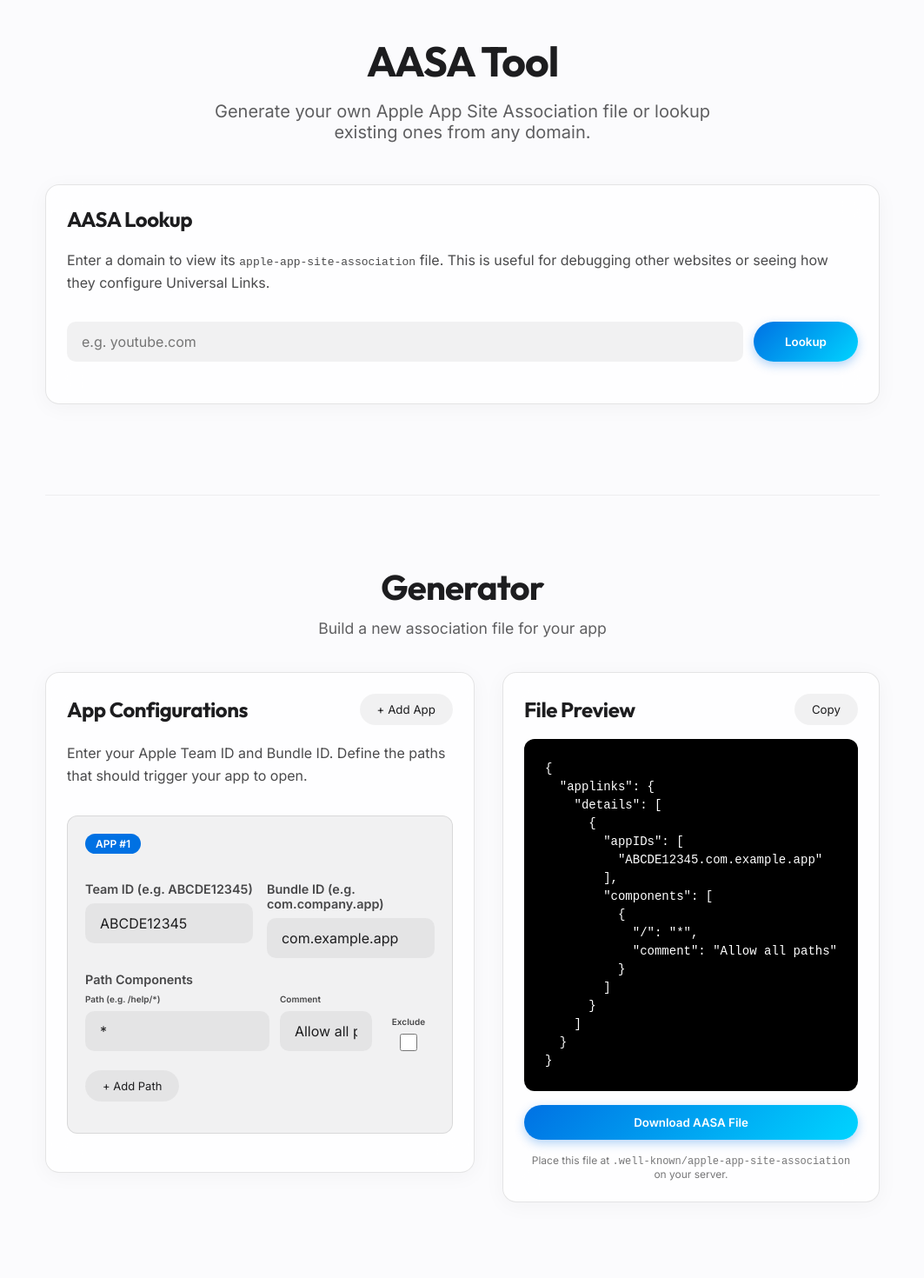
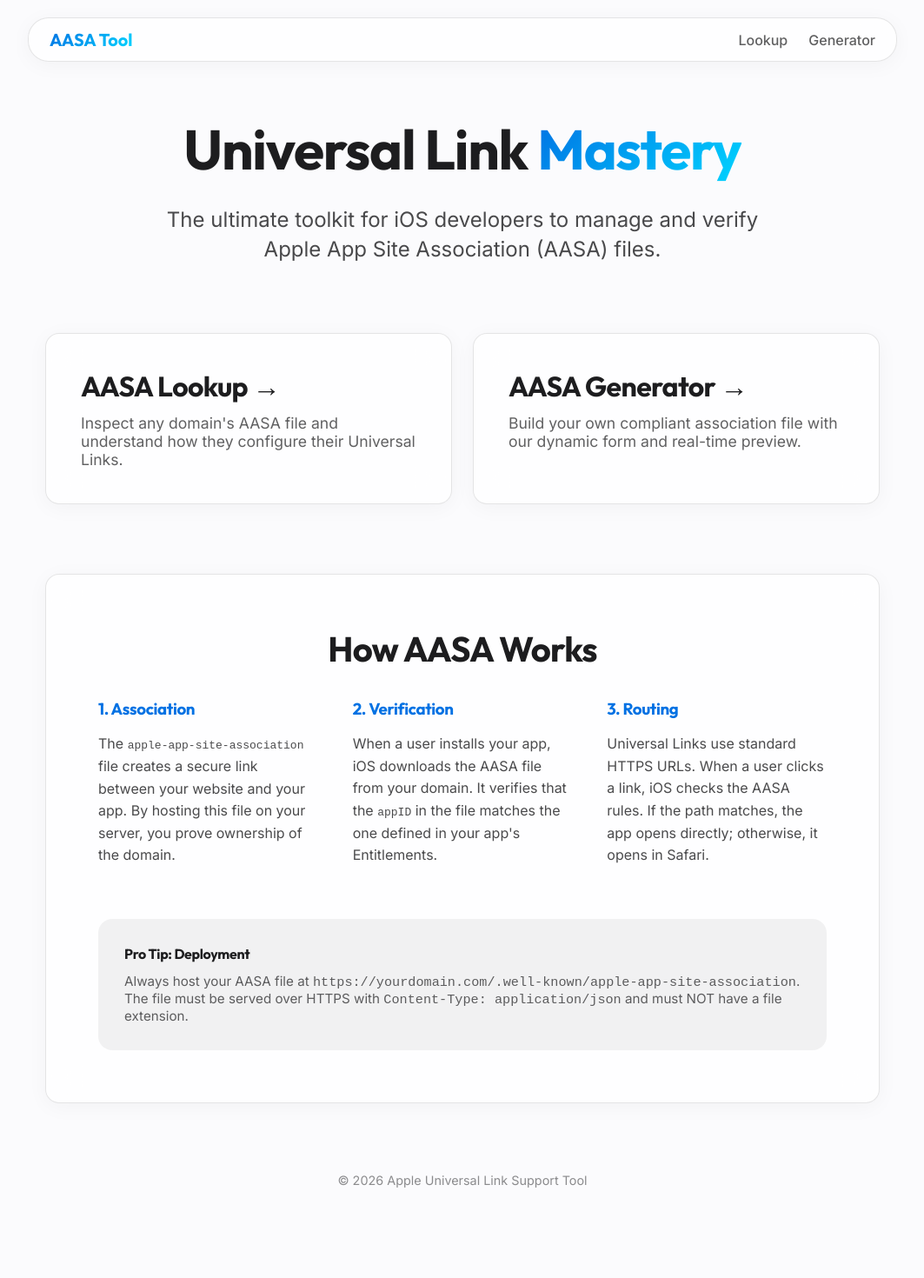
Before and after one commit to mirhadiali/aasa-generator, a Next.js app: page / in a window 1280 px wide. Shown: the top 1470 px of the page at 87% size, without its empty margins (108-1171 px from the left). After the commit the page ends 1446 px from the top, so only its background shows below. Built offline with nearby package versions, Linux system fonts and the light colour scheme.

Commit message:
Split lookup and generator pages, add About section, and premium landing page

```diff
--- a/app/layout.tsx
+++ b/app/layout.tsx
@@ -13,9 +13,11 @@ const geistMono = Geist_Mono({
 });
 
 export const metadata: Metadata = {
-  title: "Create Next App",
-  description: "Generated by create next app",
+  title: "AASA Mastery - Apple App Site Association Tool",
+  description: "The ultimate developer toolkit for Universal Links. Generate and lookup AASA files with ease.",
 };
+
+import Navbar from "@/components/Navbar";
 
 export default function RootLayout({
   children,
@@ -25,6 +27,7 @@ export default function RootLayout({
   return (
     <html lang="en">
       <body className={`${geistSans.variable} ${geistMono.variable}`}>
+        <Navbar />
         {children}
       </body>
     </html>
--- a/app/page.tsx
+++ b/app/page.tsx
@@ -1,35 +1,62 @@
-import AasaGenerator from "@/components/AasaGenerator";
-import AasaLookup from "@/components/AasaLookup";
+import Link from 'next/link';
 
 export default function Home() {
   return (
     <main className="app-container">
-      <header style={{ marginBottom: '48px', textAlign: 'center' }}>
-        <h1 style={{ fontSize: '3rem', marginBottom: '16px' }}>AASA Tool</h1>
-        <p style={{ fontSize: '1.25rem', opacity: 0.7, maxWidth: '600px', margin: '0 auto' }}>
-          Generate your own Apple App Site Association file or lookup existing ones from any domain.
+      <header style={{ marginBottom: '80px', textAlign: 'center' }}>
+        <h1 style={{ fontSize: '4rem', marginBottom: '24px', fontWeight: 800 }}>
+          Universal Link <span style={{ background: 'var(--accent-gradient)', WebkitBackgroundClip: 'text', WebkitTextFillColor: 'transparent' }}>Mastery</span>
+        </h1>
+        <p style={{ fontSize: '1.5rem', opacity: 0.8, maxWidth: '700px', margin: '0 auto', lineHeight: 1.4 }}>
+          The ultimate toolkit for iOS developers to manage and verify Apple App Site Association (AASA) files.
         </p>
       </header>
 
-      <section style={{ marginBottom: '64px' }}>
-        <AasaLookup />
+      <div style={{ display: 'grid', gridTemplateColumns: '1fr 1fr', gap: '24px', marginBottom: '80px' }}>
+        <Link href="/lookup" className="glass" style={{ padding: '40px', textDecoration: 'none', color: 'inherit' }}>
+          <h2 style={{ fontSize: '2rem', marginBottom: '12px' }}>AASA Lookup →</h2>
+          <p style={{ opacity: 0.7, fontSize: '1.1rem' }}>Inspect any domain's AASA file and understand how they configure their Universal Links.</p>
+        </Link>
+        <Link href="/generator" className="glass" style={{ padding: '40px', textDecoration: 'none', color: 'inherit' }}>
+          <h2 style={{ fontSize: '2rem', marginBottom: '12px' }}>AASA Generator →</h2>
+          <p style={{ opacity: 0.7, fontSize: '1.1rem' }}>Build your own compliant association file with our dynamic form and real-time preview.</p>
+        </Link>
+      </div>
+
+      <section className="glass" style={{ padding: '60px', marginBottom: '80px' }}>
+        <h2 style={{ fontSize: '2.5rem', marginBottom: '32px', textAlign: 'center' }}>How AASA Works</h2>
+        <div style={{ display: 'grid', gridTemplateColumns: 'repeat(auto-fit, minmax(250px, 1fr))', gap: '40px' }}>
+          <div>
+            <h3 style={{ marginBottom: '16px', color: 'var(--primary)' }}>1. Association</h3>
+            <p style={{ lineHeight: 1.6, opacity: 0.8 }}>
+              The <code>apple-app-site-association</code> file creates a secure link between your website and your app. By hosting this file on your server, you prove ownership of the domain.
+            </p>
+          </div>
+          <div>
+            <h3 style={{ marginBottom: '16px', color: 'var(--primary)' }}>2. Verification</h3>
+            <p style={{ lineHeight: 1.6, opacity: 0.8 }}>
+              When a user installs your app, iOS downloads the AASA file from your domain. It verifies that the <code>appID</code> in the file matches the one defined in your app's Entitlements.
+            </p>
+          </div>
+          <div>
+            <h3 style={{ marginBottom: '16px', color: 'var(--primary)' }}>3. Routing</h3>
+            <p style={{ lineHeight: 1.6, opacity: 0.8 }}>
+              Universal Links use standard HTTPS URLs. When a user clicks a link, iOS checks the AASA rules. If the path matches, the app opens directly; otherwise, it opens in Safari.
+            </p>
+          </div>
+        </div>
+
+        <div style={{ marginTop: '60px', padding: '30px', background: 'var(--input-bg)', borderRadius: '16px' }}>
+          <h4 style={{ marginBottom: '12px' }}>Pro Tip: Deployment</h4>
+          <p style={{ opacity: 0.7, fontSize: '0.95rem' }}>
+            Always host your AASA file at <code>https://yourdomain.com/.well-known/apple-app-site-association</code>.
+            The file must be served over HTTPS with <code>Content-Type: application/json</code> and must NOT have a file extension.
+          </p>
+        </div>
       </section>
 
-      <div style={{ height: '40px' }}></div>
-      <hr style={{ border: 'none', borderTop: '1px solid var(--card-border)', marginBottom: '80px', opacity: 0.5 }} />
-
-      <div style={{ textAlign: 'center', marginBottom: '40px' }}>
-        <h2 style={{ fontSize: '2.5rem', marginBottom: '12px' }}>Generator</h2>
-        <p style={{ opacity: 0.7, fontSize: '1.1rem' }}>Build a new association file for your app</p>
-      </div>
-
-      <AasaGenerator />
-
-      <footer style={{ marginTop: '80px', textAlign: 'center', opacity: 0.5, fontSize: '0.9rem', paddingBottom: '40px' }}>
+      <footer style={{ textAlign: 'center', opacity: 0.5, fontSize: '0.9rem', paddingBottom: '40px' }}>
         <p>&copy; {new Date().getFullYear()} Apple Universal Link Support Tool</p>
-        <p style={{ marginTop: '8px' }}>
-          Built for iOS and macOS developers to streamline app association.
-        </p>
       </footer>
     </main>
   );
--- a/components/AasaGenerator.tsx
+++ b/components/AasaGenerator.tsx
@@ -221,7 +221,7 @@ export default function AasaGenerator() {
           <div className={styles.codeBlock}>
             {jsonOutput}
           </div>
-          <button onClick={downloadAasa} className="primary-btn styles.downloadBtn" style={{ width: '100%' }}>
+          <button onClick={downloadAasa} className={`primary-btn ${styles.downloadBtn}`} style={{ width: '100%' }}>
             Download AASA File
           </button>
           <p style={{ marginTop: '16px', fontSize: '12px', opacity: 0.6, textAlign: 'center' }}>
--- /dev/null
+++ b/components/Navbar.module.css
@@ -0,0 +1,43 @@
+.navbar {
+    position: sticky;
+    top: 20px;
+    z-index: 100;
+    margin: 20px auto;
+    padding: 12px 24px;
+    max-width: 1000px;
+    width: calc(100% - 40px);
+    border-radius: 24px;
+}
+
+.container {
+    display: flex;
+    justify-content: space-between;
+    align-items: center;
+}
+
+.logo {
+    font-family: 'Outfit', sans-serif;
+    font-size: 1.25rem;
+    font-weight: 700;
+    background: var(--accent-gradient);
+    -webkit-background-clip: text;
+    background-clip: text;
+    -webkit-text-fill-color: transparent;
+}
+
+.links {
+    display: flex;
+    gap: 24px;
+}
+
+.link {
+    font-weight: 500;
+    color: var(--foreground);
+    opacity: 0.7;
+    transition: opacity 0.2s;
+    text-decoration: none;
+}
+
+.link:hover {
+    opacity: 1;
+}
--- /dev/null
+++ b/components/Navbar.tsx
@@ -0,0 +1,18 @@
+import Link from 'next/link';
+import styles from './Navbar.module.css';
+
+export default function Navbar() {
+    return (
+        <nav className={`${styles.navbar} glass`}>
+            <div className={styles.container}>
+                <Link href="/" className={styles.logo}>
+                    AASA Tool
+                </Link>
+                <div className={styles.links}>
+                    <Link href="/lookup" className={styles.link}>Lookup</Link>
+                    <Link href="/generator" className={styles.link}>Generator</Link>
+                </div>
+            </div>
+        </nav>
+    );
+}
```
Also changed, not shown: app/generator/page.tsx (added, +21 -0 lines), app/lookup/page.tsx (added, +21 -0 lines).
